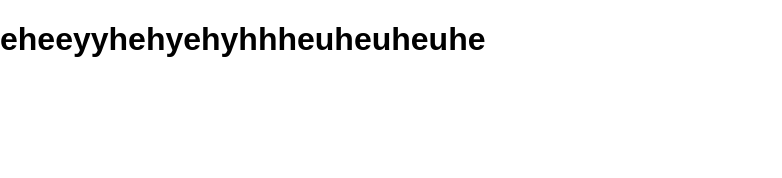
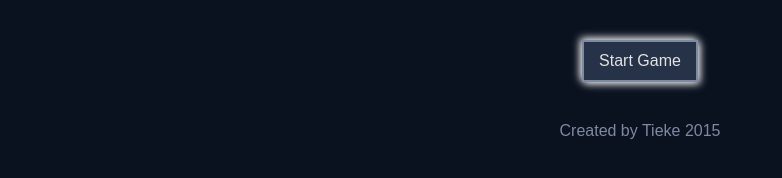
Before and after one commit to Tieke/Tieke-command-station-working-repo, a plain HTML site: page index.html in a window 1280 px wide. Shown: the whole page, without its empty margins (0-782 px from the left). Drawn offline with Linux system fonts and the light colour scheme.

Commit message:
Welcome page with button and initial styles

```diff
--- a/index.html
+++ b/index.html
@@ -1,10 +1,9 @@
 <!DOCTYPE html>
 
 <head>
-  <title>tieke command station</title>
+  <title>TiekeCraft</title>
   <link rel='icon' href='./lib/media/joshua.ico' type='image/x-icon' />
   <link rel='stylesheet' type='text/css' href='./lib/css/normalize.css'>
-  <link rel='stylesheet' type='text/css' href='./lib/css/index.css'>
   <link rel='stylesheet' type='text/css' href='./lib/css/game.css'>
   <script type='text/javascript' src='./vendor/jquery-2.1.4.min.js'></script>
   <script type='text/javascript' src='./lib/js/view.js'></script>
@@ -12,9 +11,14 @@
   <script type='text/javascript' src='./lib/js/controller.js'></script>
   <script type='text/javascript' src='./lib/js/router.js'></script>
   <script type='text/javascript' src='./lib/js/index.js'></script>
-
 </head>
 
 <body>
-  <h1>eheeyyhehyehyhhheuheuheuhe</h1>
+  <div class="button">
+    <a id="start-button" href="game.html">Start Game</a>
+  </div>
+
+  <footer>
+    <p>Created by Tieke 2015</p>
+  </footer>
 </body>
--- a/lib/css/game.css
+++ b/lib/css/game.css
@@ -1,3 +1,38 @@
+html, body {
+  position: relative;
+  height: 100%;
+  background-color: #0a111f;
+}
+
+
+/*--------Index Screen Styles----------------------*/
+
+.button {
+  width: 100%;
+  margin: 40px auto;
+  text-align: center;
+}
+
+#start-button {
+  background-color: #263248;
+  padding: 10px 15px;
+  text-decoration: none;
+  text-align: center;
+  display: inline-block;
+  border: 2px solid #7e8aa2;
+  box-shadow: 2px 2px 8px #e3e3e3, -2px -2px 8px #e3e3e3;
+}
+
+#start-button,
+#start-button a,
+#start-button a:visited {
+  color: #e3e3e3;
+}
+
+
+
+/*--------Game Board Styles------------------------*/
+
 .cell {
   display: inline-block;
   border: 3px solid gold;
@@ -9,3 +44,11 @@
 #landscape-container {
   float: right;
 }
+
+
+/*--------Footer Styles----------------------------*/
+
+footer p {
+  color: #7e8aa2;
+  text-align: center;
+}
--- a/lib/css/index.css
+++ /dev/null
@@ -1,4 +0,0 @@
-html, body {
-  position: relative;
-  height: 100%;
-}
```
Also changed, not shown: game.html (+0 -1 lines).
